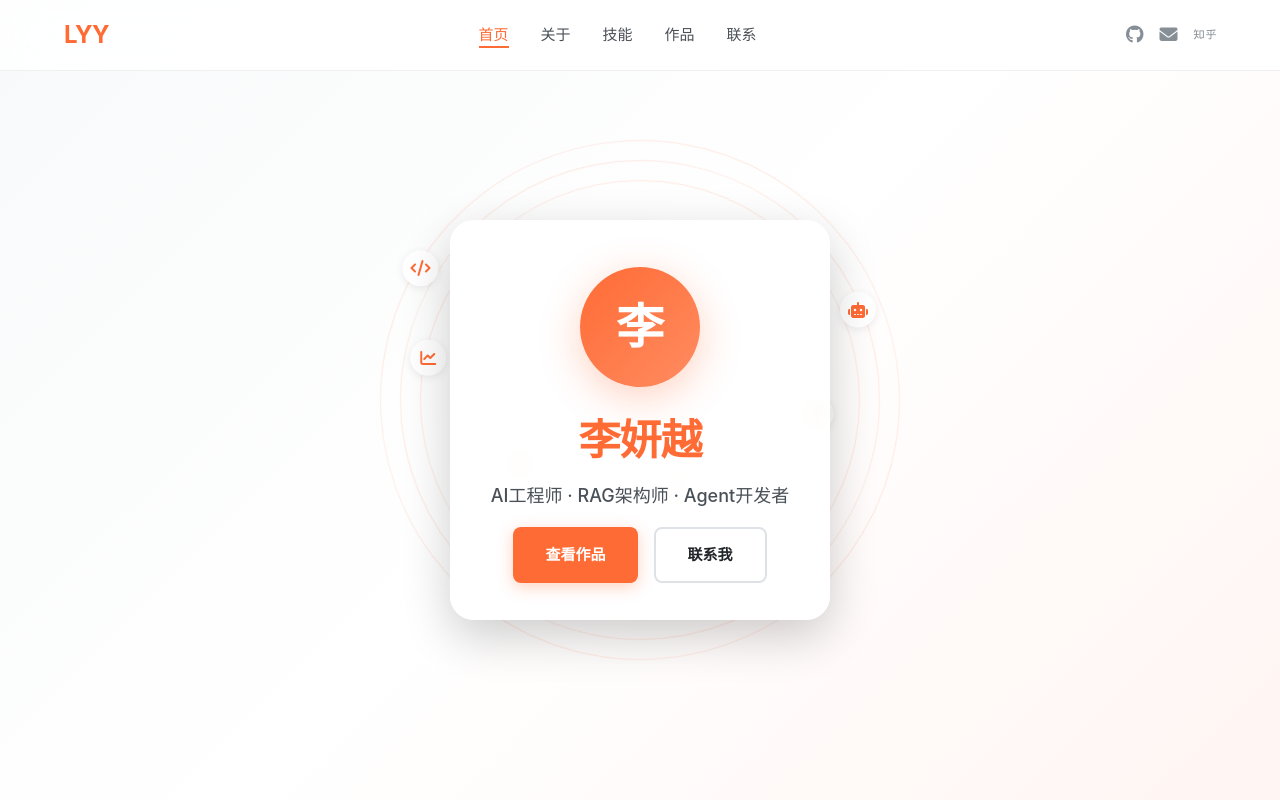
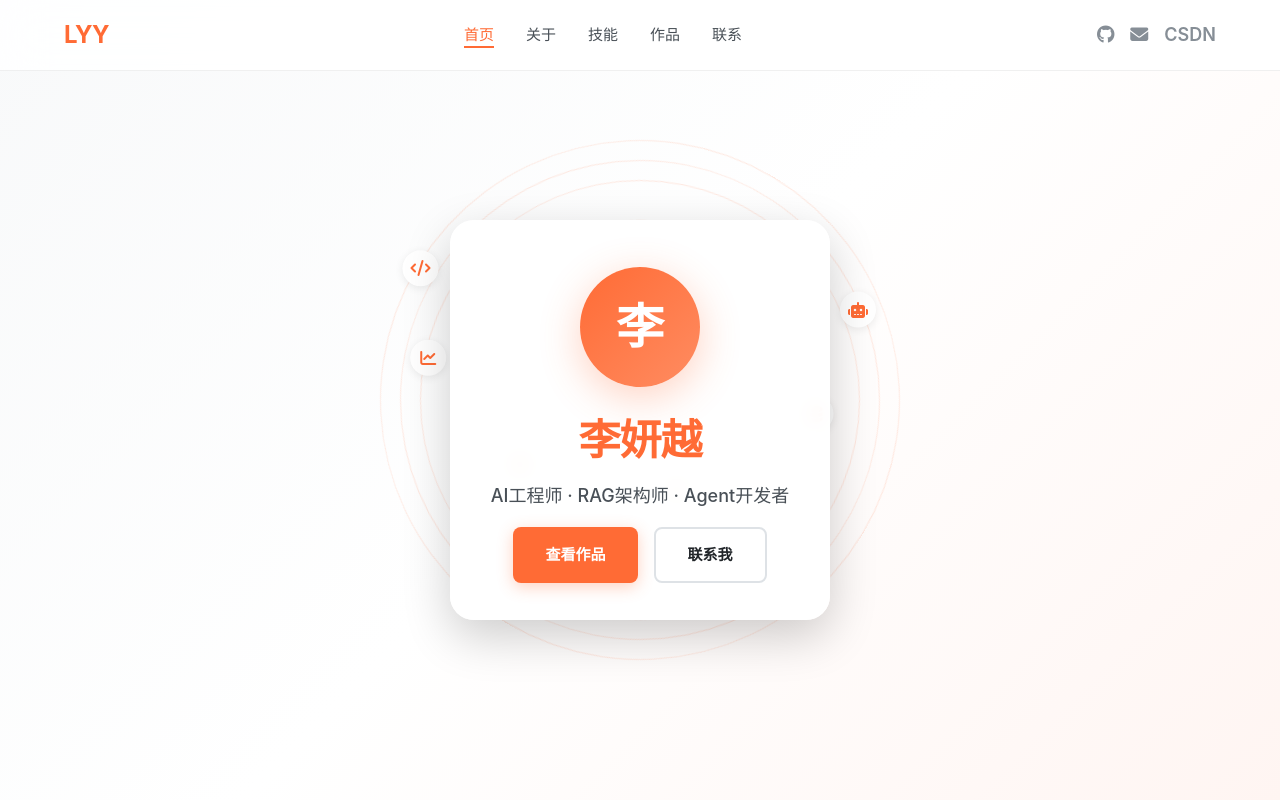
Before and after one commit to Lider-is-here/Self-Introduction, a plain HTML site: page index.html in a window 1280 px wide. Shown: the top 800 px of the page. Drawn offline with Linux system fonts and the light colour scheme.

Commit message:
第二次提交

```diff
--- a/index.html
+++ b/index.html
@@ -22,7 +22,7 @@
             <div class="social-icons">
                 <a href="https://github.com/Lider-is-here" target="_blank"><i class="fab fa-github"></i></a>
                 <a href="mailto:lider517@163.com" target="_blank"><i class="fas fa-envelope"></i></a>
-                <a href="#" target="_blank"><i class="fab fa-zhihu"></i></a>
+                <a href="https://blog.csdn.net/lyy_kao" target="_blank" class="csdn-text">CSDN</a>
             </div>
             <button class="hamburger" id="hamburger">
                 <span></span>
--- a/style.css
+++ b/style.css
@@ -127,6 +127,19 @@ body {
 }
 
 .social-icons a:hover {
+    color: var(--primary-color);
+    transform: translateY(-2px);
+}
+
+.csdn-text {
+    font-size: 12px;
+    font-weight: 600;
+    color: #6c757d;
+    text-decoration: none;
+    transition: all var(--transition-fast);
+}
+
+.csdn-text:hover {
     color: var(--primary-color);
     transform: translateY(-2px);
 }
```
Also changed, not shown: csdn.png (added), 2 other files.
